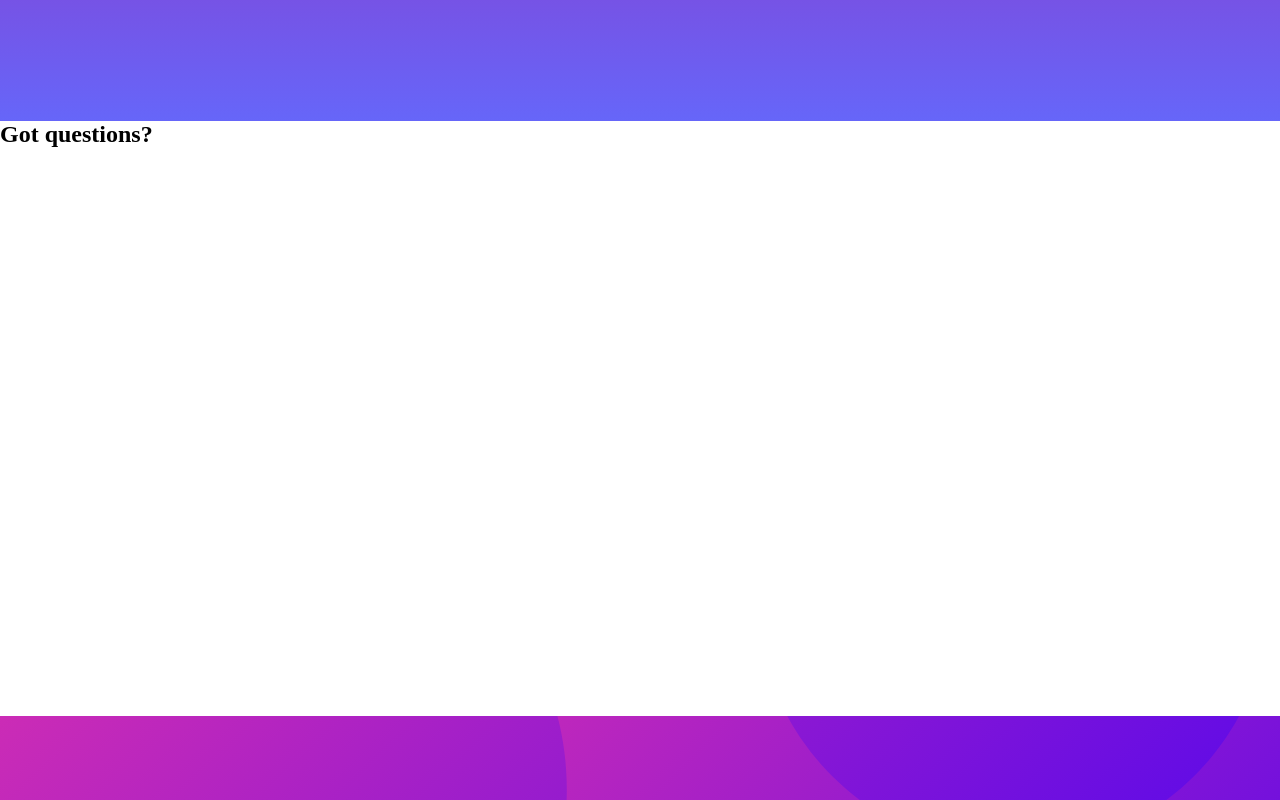
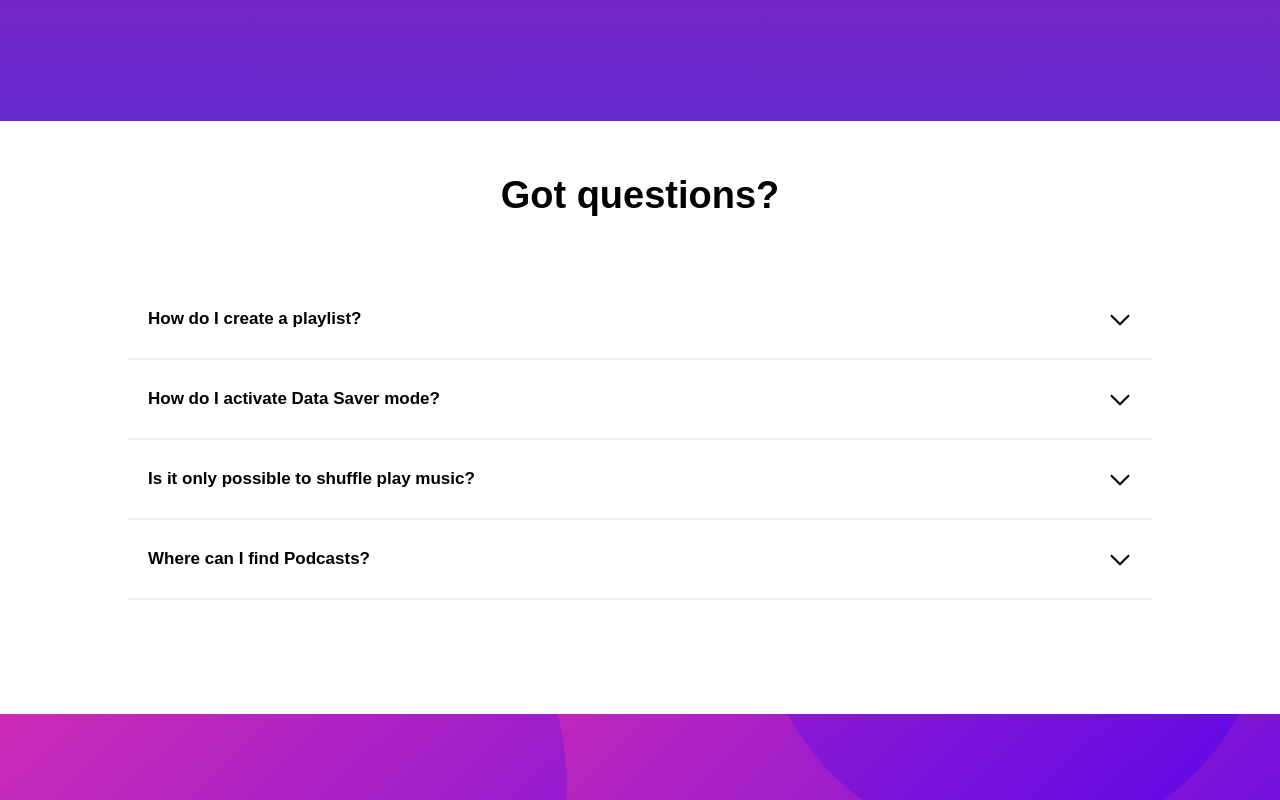
Before and after one commit to dhanushdk13/React, a plain HTML site: page Front-end-cloning/spotify-clone/index.html in a window 1280 px wide. Shown: the part 1659-2459 px from the top of the page. Drawn offline with Linux system fonts and the light colour scheme.

Commit message:
spotify S2

```diff
--- a/Front-end-cloning/spotify-clone/index.html
+++ b/Front-end-cloning/spotify-clone/index.html
@@ -82,7 +82,27 @@
     <!-- questions -->
     <section id="questions">
         <h1>Got questions?</h1>
+        <ol>
+           <li>
+            <p>How do I create a playlist?</p>
+            <svg role="img" height="24" width="24" aria-hidden="true" class="Svg-sc-ytk21e-0 ldgdZj sc-212df1af-2 biJcOI" viewBox="0 0 24 24" data-encore-id="icon"><path d="M2.793 15.957a1 1 0 0 0 1.414 0L12 8.164l7.793 7.793a1 1 0 1 0 1.414-1.414L12 5.336l-9.207 9.207a1 1 0 0 0 0 1.414z"></path></svg>
+           </li>
+           <li>
+            <p>How do I activate Data Saver mode?</p>
+            <svg role="img" height="24" width="24" aria-hidden="true" class="Svg-sc-ytk21e-0 ldgdZj sc-212df1af-2 biJcOI" viewBox="0 0 24 24" data-encore-id="icon"><path d="M2.793 15.957a1 1 0 0 0 1.414 0L12 8.164l7.793 7.793a1 1 0 1 0 1.414-1.414L12 5.336l-9.207 9.207a1 1 0 0 0 0 1.414z"></path></svg>
+           </li>
+           <li>
+            <p>Is it only possible to shuffle play music?</p>
+            <svg role="img" height="24" width="24" aria-hidden="true" class="Svg-sc-ytk21e-0 ldgdZj sc-212df1af-2 biJcOI" viewBox="0 0 24 24" data-encore-id="icon"><path d="M2.793 15.957a1 1 0 0 0 1.414 0L12 8.164l7.793 7.793a1 1 0 1 0 1.414-1.414L12 5.336l-9.207 9.207a1 1 0 0 0 0 1.414z"></path></svg>
+           </li>
+           <li>
+            <p>Where can I find Podcasts?</p>
+            <svg role="img" height="24" width="24" aria-hidden="true" class="Svg-sc-ytk21e-0 ldgdZj sc-212df1af-2 biJcOI" viewBox="0 0 24 24" data-encore-id="icon"><path d="M2.793 15.957a1 1 0 0 0 1.414 0L12 8.164l7.793 7.793a1 1 0 1 0 1.414-1.414L12 5.336l-9.207 9.207a1 1 0 0 0 0 1.414z"></path></svg>
+           </li>
+        </ol>
     </section>
+
+
     <!-- Lets play -->
     <section id="ready">
         <h1>
@@ -92,5 +112,6 @@
             GET SPOTIFY FREE
         </button>
     </section>
+<script src="script.js"></script>
 </body>
 </html>
--- a/Front-end-cloning/spotify-clone/styles.css
+++ b/Front-end-cloning/spotify-clone/styles.css
@@ -174,7 +174,7 @@ nav>article>.menu>ol>li>.highlight:hover{
 #free{
     height: 500px;
     width: 100%;
-    background: linear-gradient(rgb(168, 24, 168),rgb(102, 102, 249));
+    background: linear-gradient(rgb(168, 24, 168),rgb(100, 43, 207));
     display: flex;
     flex-direction:column;
     justify-content: center;
@@ -189,9 +189,54 @@ nav>article>.menu>ol>li>.highlight:hover{
 }
 
 #questions{
-    height: 595px;
+    height: 540px;
     width: 100%;
 }
+
+#questions h1{
+    height: 46px;
+    width: 80%;
+    align-self: center;
+    display: flex;
+    justify-content: center;
+    margin-left: 10%;
+    margin-top: 53px;
+    font-size: 38px;
+    font-family: Arial, Helvetica, sans-serif;
+}
+
+#questions ol{
+    display: flex;
+    flex-direction: column;
+    margin-top: 60px;
+}
+
+#questions ol li{
+    height: 80px;
+    width: 80%;
+    padding-right: 20px;
+    font-size: 17px;
+    display: flex;
+    align-items: center;
+    justify-content: space-between;
+    margin-left: 10%;
+    padding-left: 20px;
+    font-weight: 700;
+    font-family: Arial, Helvetica, sans-serif;
+    border-bottom: 2px solid rgb(242, 240, 240);
+}
+
+#questions ol li svg{
+    transform: rotate(180deg);
+}
+
+#questions ol li:hover{
+    background-color: rgb(242, 240, 240);
+    text-decoration: underline;
+    cursor: pointer;
+}
+
+
 
 #ready{
     height: 450px;
```
Also changed, not shown: Front-end-cloning/spotify-clone/script.js (added).
